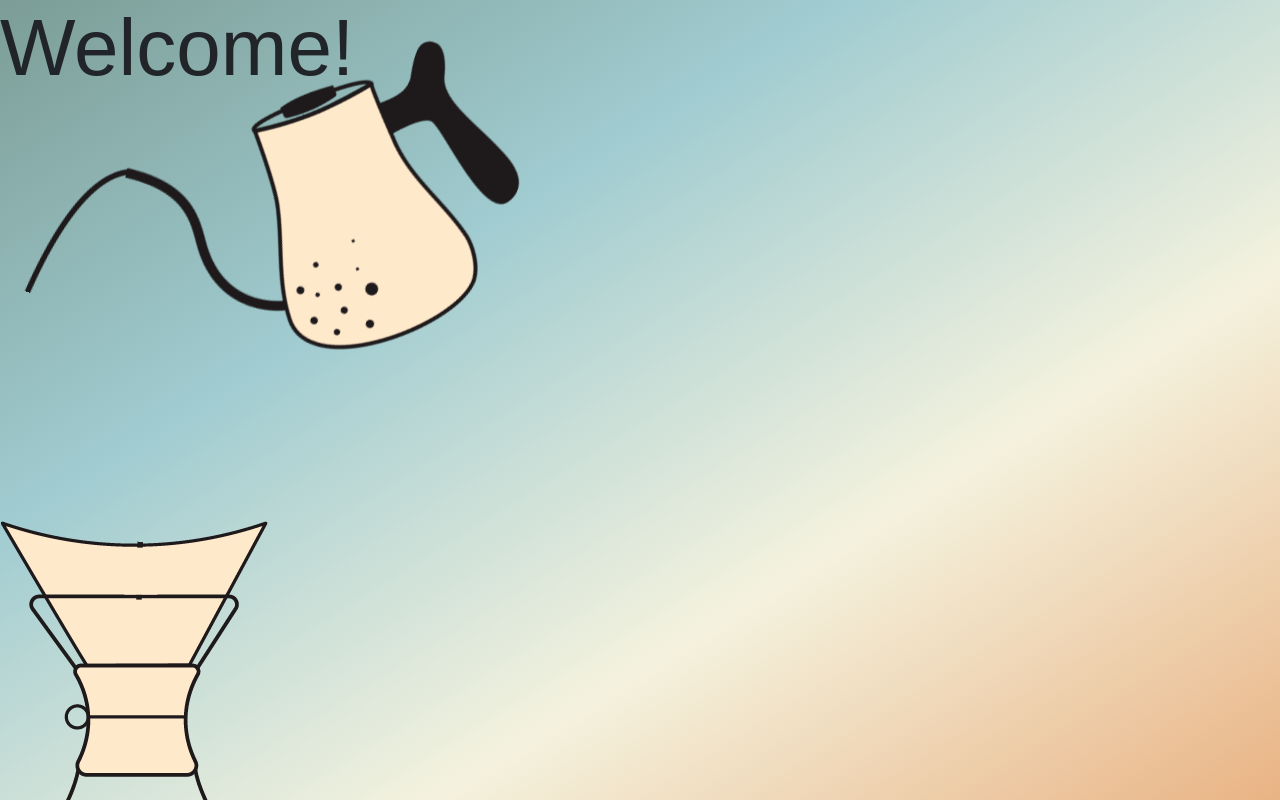
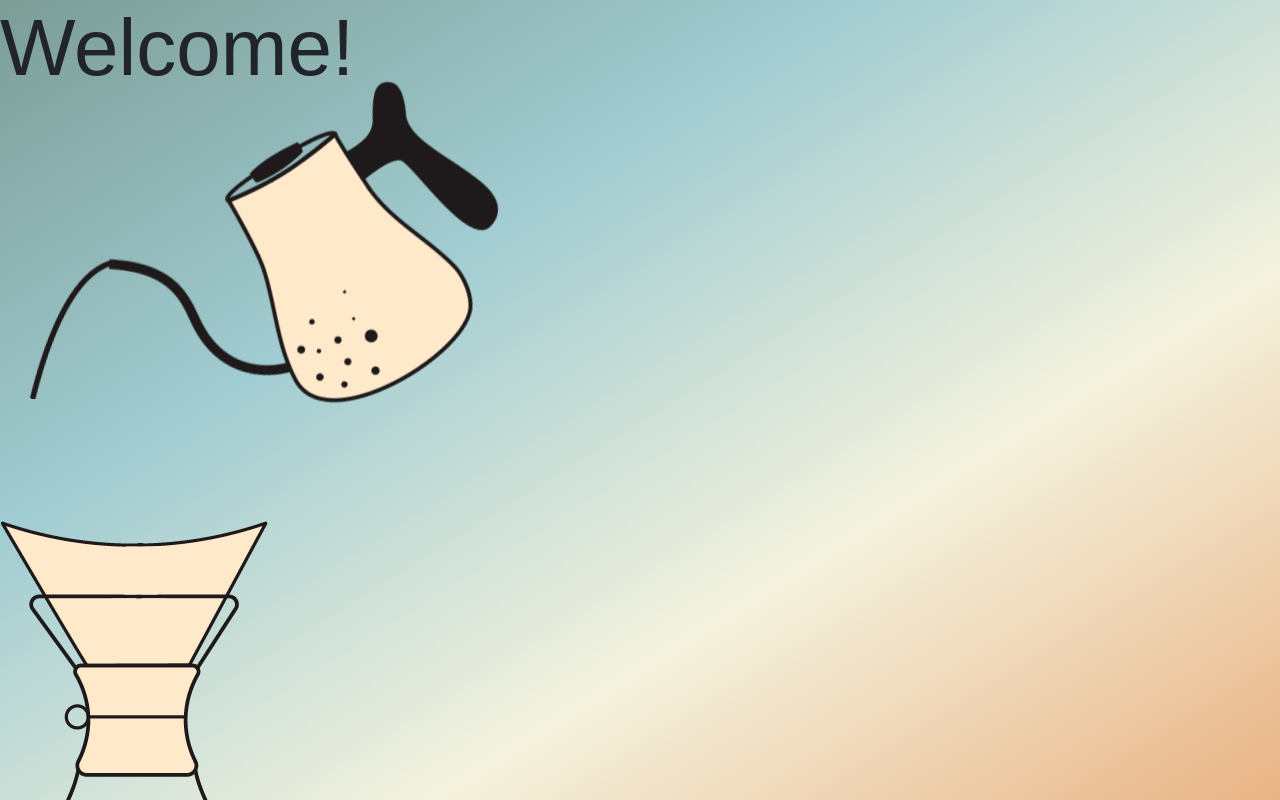
Before and after one commit to ekmagiccat/capstone, a React (Create React App) app: page / in a window 1280 px wide. Shown: the top 800 px of the page. Built offline with nearby package versions, Linux system fonts and the light colour scheme.

Commit message:
edit images

```diff
--- a/src/components/Kettle.tsx
+++ b/src/components/Kettle.tsx
@@ -7,7 +7,7 @@ const Kettle = () => {
 
   return (
     <motion.div
-      animate={{ rotate: rotate ? 360 : 20 }}
+      animate={{ rotate: rotate ? -10 : 10 }}
       transition={{ type: "tween", duration: 1 }}
       onClick={() => {
         setRotate(!rotate);
--- a/src/index.css
+++ b/src/index.css
@@ -7,7 +7,6 @@
     #e9b384
   );
   font-family: sans-serif;
-  margin-bottom: 60px;
   padding: 0;
   background-attachment: fixed;
 }
```
Also changed, not shown: src/images/chemex.png.
